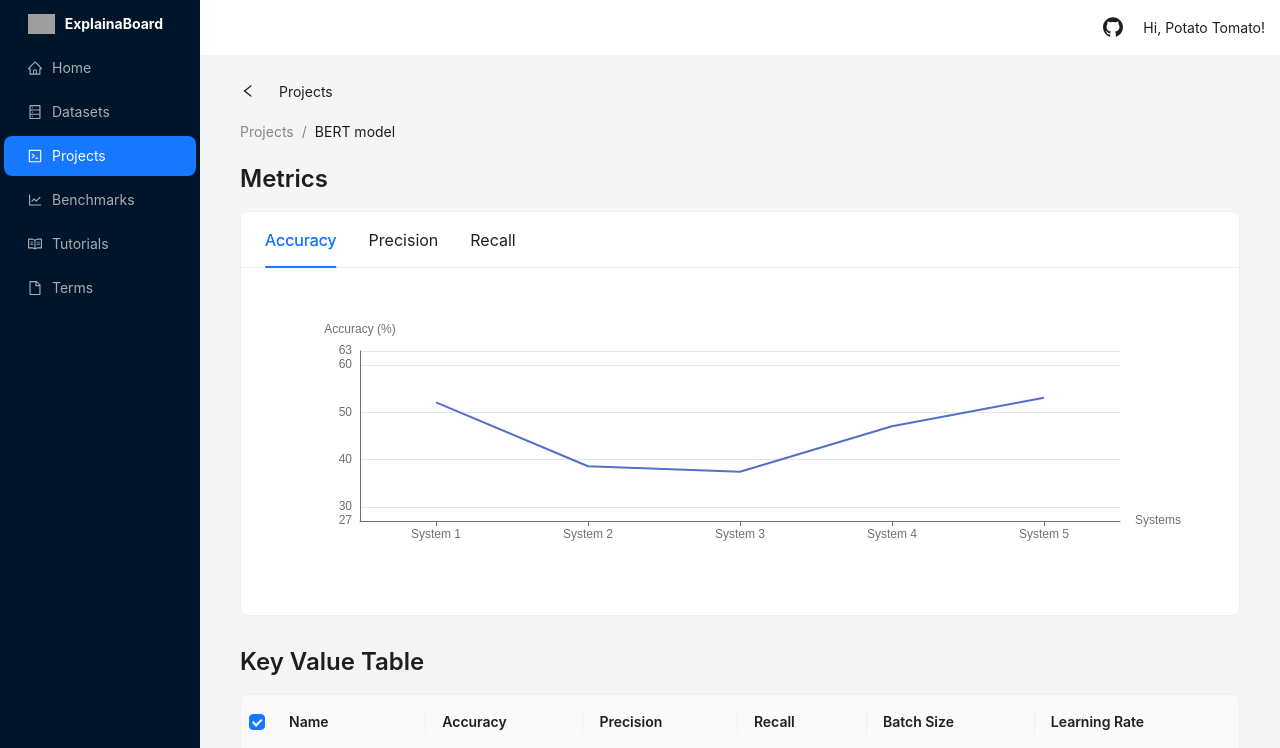
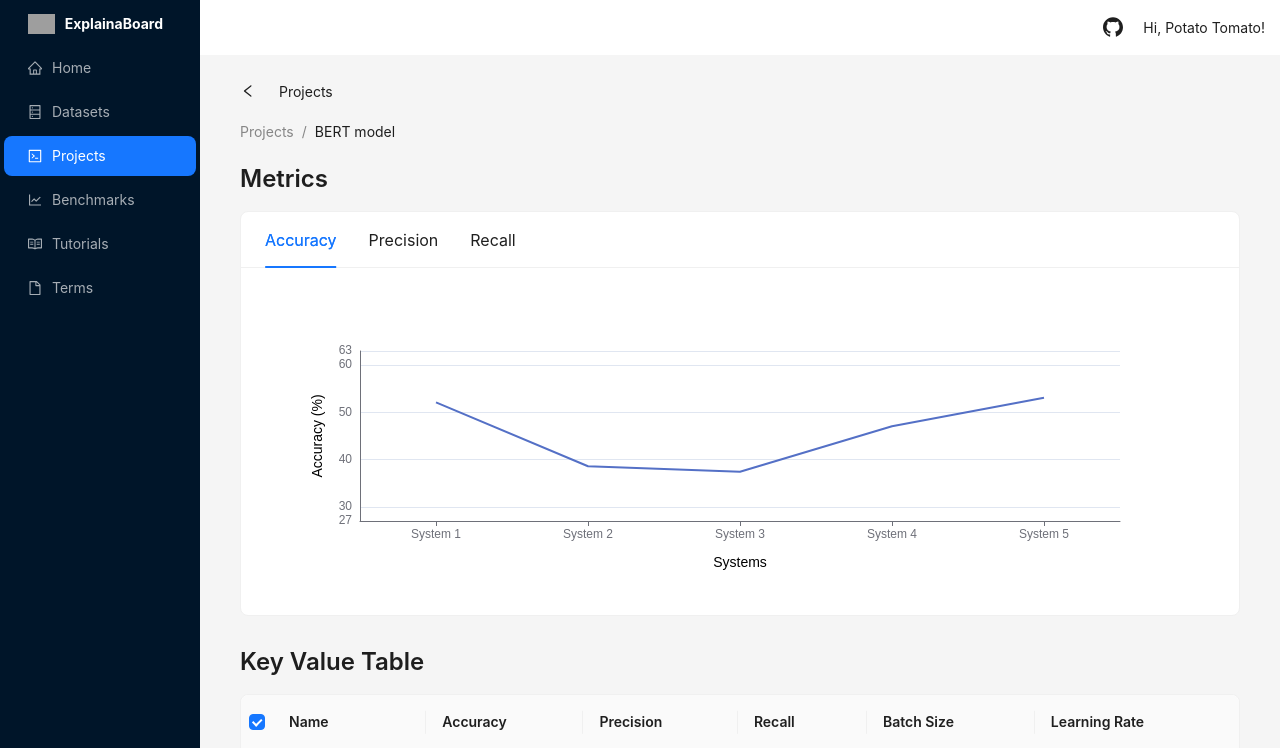
Before and after one commit to ta211/explainaboard_capstone, a React (Create React App) app: page / in a window 1280 px wide. Shown: the top 748 px of the page. Built offline with nearby package versions, Linux system fonts and the light colour scheme; grey boxes are pictures that could not be loaded.

Commit message:
Graphs: update axis name location and style

```diff
--- a/src/components/graphs/LineGraph.js
+++ b/src/components/graphs/LineGraph.js
@@ -14,6 +14,12 @@ export default function LineGraph({
         xAxis:{
             data: xAxisData,
             name: xAxisName,
+            nameLocation: 'middle',
+            nameTextStyle: {
+                color: "black",
+                fontSize: "14px",
+                padding: [20, 0, 0, 0],
+            },
             axisLabel: {
                 // rotate: 90,
             },
@@ -27,6 +33,12 @@ export default function LineGraph({
         },
         yAxis:{
             name: yAxisName,
+            nameLocation: 'middle',
+            nameTextStyle: {
+                color: "black",
+                fontSize: "14px",
+                padding: [0, 0, 20, 0],
+            },
             min: function (value) {
                 return Math.round(Math.max(value.min - 10, 0));
             },
--- a/src/components/graphs/ScatterGraph.js
+++ b/src/components/graphs/ScatterGraph.js
@@ -38,9 +38,21 @@ export default function ScatterGraph({
         },
         xAxis: {
             name: xAxisName,
+            nameLocation: 'middle',
+            nameTextStyle: {
+                color: "black",
+                fontSize: "14px",
+                padding: [20, 0, 0, 0],
+            },
         },
         yAxis: {
             name: yAxisName,
+            nameLocation: 'middle',
+            nameTextStyle: {
+                color: "black",
+                fontSize: "14px",
+                padding: [0, 0, 20, 0],
+            },
             splitLine: false,
             axisTick: false,
             min: function (value) {
```
